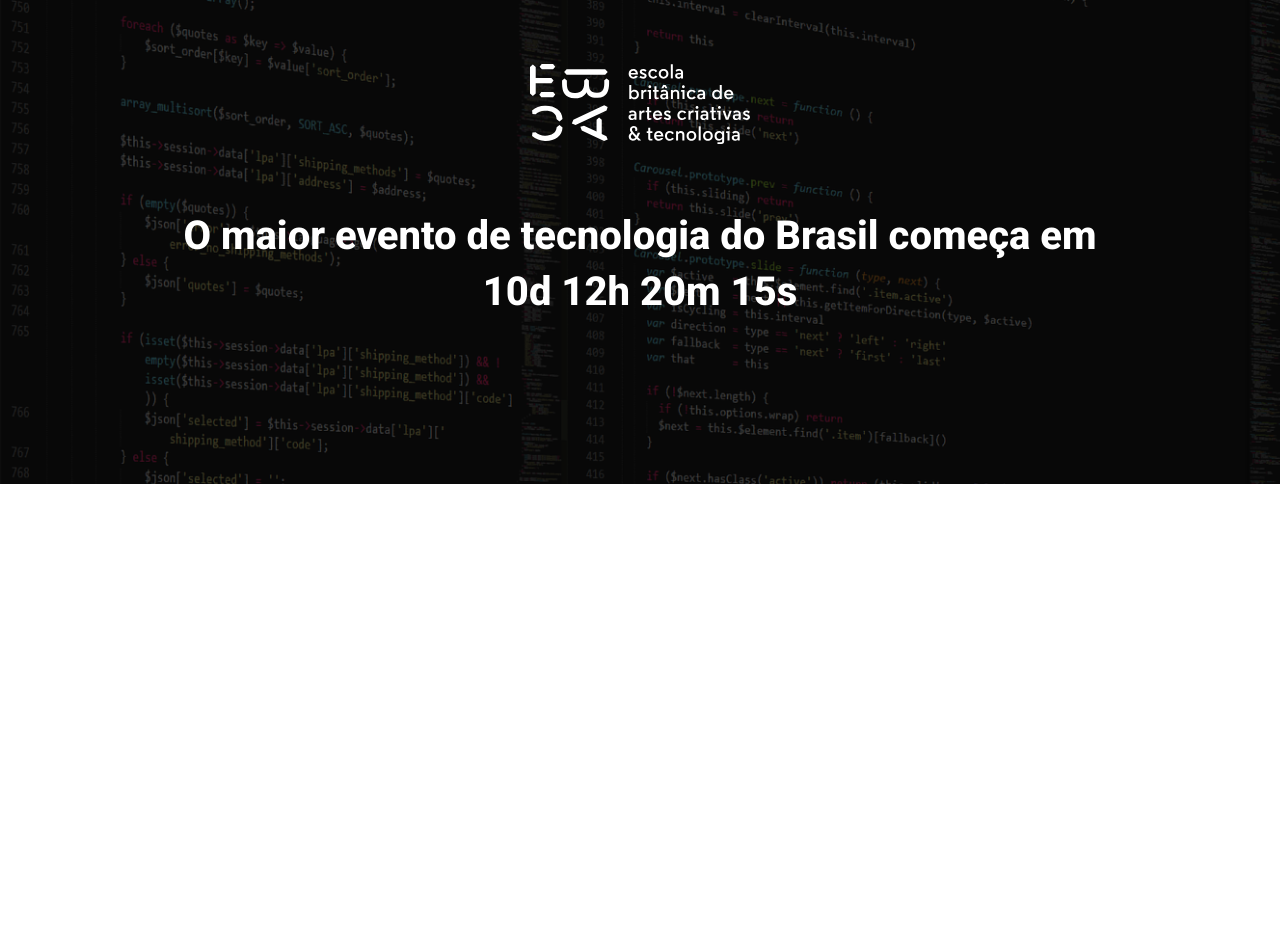
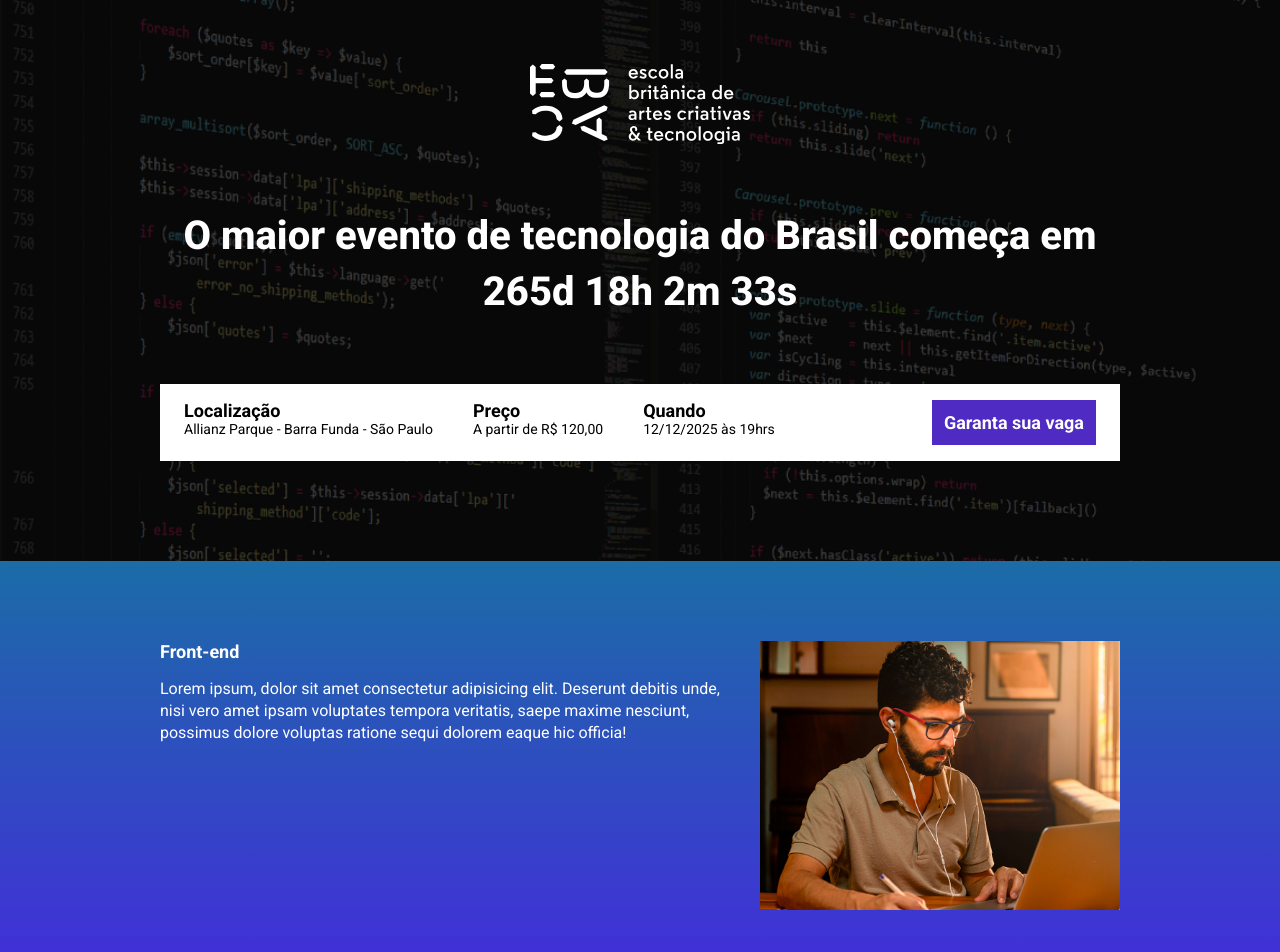
Before and after one commit to LuizSoares0408/ebac_tech_talks, a website built with Parcel: page src/index.html in a window 1280 px wide. Shown: the top 952 px of the page. Before the commit the page ends 800 px from the top, so only its background shows below. Built offline with nearby package versions, Linux system fonts and the light colour scheme.

Commit message:
criando a contagem regressiva

```diff
--- a/src/index.html
+++ b/src/index.html
@@ -8,18 +8,83 @@
     <link rel="preconnect" href="https://fonts.gstatic.com" crossorigin>
     <link href="https://fonts.googleapis.com/css2?family=Lobster&family=Pacifico&family=Roboto:ital,wght@0,100..900;1,100..900&display=swap" rel="stylesheet">
     <link rel="stylesheet" href="./styles/main.scss">
+    <link rel="stylesheet" href="https://unpkg.com/aos@next/dist/aos.css" />
 </head>
 <body>
     <header class="hero">
         <div class="container">
             <img class="hero__logo" src="./images/ebac_logo.svg" alt="EBAC">
             <p class="hero__text">
-                O maior evento de tecnologia do Brasil começa em 10d 12h 20m 15s
+                O maior evento de tecnologia do Brasil começa em <span id="contador"></span>
             </p>
+            <div class="infos-bar">
+                <ul class="infos-bar__infos">
+                    <li class="infos-bar__infos__item">
+                        <b>Localização</b>
+                        Allianz Parque - Barra Funda - São Paulo
+                    </li>
+                    <li class="infos-bar__infos__item">
+                        <b>Preço</b>
+                        A partir de R$ 120,00
+                    </li>
+                    <li class="infos-bar__infos__item">
+                        <b>Quando</b>
+                        12/12/2025 às 19hrs
+                    </li>
+                </ul>
+                <a href="" class="button button--primary">
+                    Garanta sua vaga
+                </a>
+            </div>
         </div>
     </header>
 
+    <section class="event event--frontend">
+        <div class="container" data-aos="fade-right">
+            <div class="event__details">
+                <h2 class="event__details__title">Front-end</h2>
+                <p class="event__details__description">
+                    Lorem ipsum, dolor sit amet consectetur adipisicing elit. Deserunt debitis unde, nisi vero amet ipsam voluptates tempora veritatis, saepe maxime nesciunt, possimus dolore voluptas ratione sequi dolorem eaque hic officia!
+                </p>
+            </div>
+            <img class="event__image" src="./images/frontend.png" alt="Front-end">
+        </div>
+    </section>
+    <section class="event event--ui-ux event--image-left">
+        <div class="container" data-aos="fade-left">
+            <div class="event__details">
+                <h2 class="event__details__title">UI/UX</h2>
+                <p class="event__details__description">
+                    Lorem ipsum, dolor sit amet consectetur adipisicing elit. Deserunt debitis unde, nisi vero amet ipsam voluptates tempora veritatis, saepe maxime nesciunt, possimus dolore voluptas ratione sequi dolorem eaque hic officia!
+                </p>
+            </div>
+            <img class="event__image" src="./images/frontend.png" alt="Front-end">
+        </div>
+    </section>
+    <section class="event event--data-science">
+        <div class="container" data-aos="fade-right">
+            <div class="event__details">
+                <h2 class="event__details__title">Data Science</h2>
+                <p class="event__details__description">
+                    Lorem ipsum, dolor sit amet consectetur adipisicing elit. Deserunt debitis unde, nisi vero amet ipsam voluptates tempora veritatis, saepe maxime nesciunt, possimus dolore voluptas ratione sequi dolorem eaque hic officia!
+                </p>
+            </div>
+            <img class="event__image" src="./images/frontend.png" alt="Front-end">
+        </div>
+    </section>
+    <section class="event event--backend event--image-left">
+        <div class="container" data-aos="fade-left">
+            <div class="event__details">
+                <h2 class="event__details__title">Back-end</h2>
+                <p class="event__details__description">
+                    Lorem ipsum, dolor sit amet consectetur adipisicing elit. Deserunt debitis unde, nisi vero amet ipsam voluptates tempora veritatis, saepe maxime nesciunt, possimus dolore voluptas ratione sequi dolorem eaque hic officia!
+                </p>
+            </div>
+            <img class="event__image" src="./images/frontend.png" alt="Front-end">
+        </div>
+    </section>
 
+    <script src="https://unpkg.com/aos@next/dist/aos.js"></script>
     <script src="./scripts/main.js"></script>
 </body>
 </html>
--- a/src/scripts/main.js
+++ b/src/scripts/main.js
@@ -1 +1,27 @@
-console.log("Ola mundo");
+AOS.init();
+
+const dataDoEvento = new Date("Dec 12, 2025 19:00:00");
+const timeStampDoEvento = dataDoEvento.getTime();
+
+const contaAsHoras = setInterval(function() {
+    const agora = new Date();
+    const timeStampAtual = agora.getTime();
+
+    const distanciaAteOEvento = timeStampDoEvento - timeStampAtual;
+
+    const diaEmMs = 1000 * 60 * 60 * 24;
+    const horaEmMs = 1000 * 60 * 60;
+    const minutoEmMs = 1000 * 60;
+
+    const diasAteOEvento = Math.floor(distanciaAteOEvento / diaEmMs);
+    const horasAteOEvento = Math.floor((distanciaAteOEvento % diaEmMs) / horaEmMs);
+    const minutosAteOEvento = Math.floor((distanciaAteOEvento % horaEmMs) / minutoEmMs);
+    const segundosAteOEvento = Math.floor((distanciaAteOEvento % minutoEmMs) / 1000);
+
+    document.getElementById('contador').innerHTML = `${diasAteOEvento}d ${horasAteOEvento}h ${minutosAteOEvento}m ${segundosAteOEvento}s`;
+
+    if (distanciaAteOEvento < 0) {
+        clearInterval(contaAsHoras);
+        document.getElementById('contador').innerHTML = `Evento expirado`;
+    }
+}, 1000);
--- /dev/null
+++ b/src/styles/_event.scss
@@ -0,0 +1,64 @@
+@use 'variables';
+
+.event {
+    padding: 80px 0;
+
+
+    &--frontend {
+        background-image: linear-gradient(variables.$blue1, variables.$blue2);
+    }
+
+    &--ui-ux {
+        background-image: linear-gradient(variables.$blue2, variables.$pink);
+    }
+
+    &--data-science {
+        background-image: linear-gradient(variables.$pink, variables.$yellow);
+    }
+
+    &--backend {
+        background-image: linear-gradient(variables.$yellow, variables.$pink);
+    }
+
+    &--image-left {
+        .container {
+            flex-direction: row-reverse;
+        }
+    }
+
+    .container {
+        display: flex;
+        gap: 40px;
+    }
+
+    &__image {
+        max-width: 360px;
+    }
+
+    &__details {
+        &__title {
+            font-size: 18px;
+            font-weight: bold;
+            margin-bottom: 16px;
+        }
+
+        &__description {
+            line-height: 22px;
+        }
+    }
+
+    @media (max-width:640px) {
+        .container {
+            display: block;
+        }
+
+        &__image {
+            width: 100%;
+        }
+
+        &__details {
+            margin-right: 0;
+            margin-bottom: 16px;
+        }
+    }
+}
--- a/src/styles/_hero.scss
+++ b/src/styles/_hero.scss
@@ -1,3 +1,5 @@
+@use 'variables';
+
 .hero {
     padding-top: 64px;
     padding-bottom: 100px;
@@ -16,7 +18,7 @@
         left: 0;
         width: 100%;
         height: 100%;
-        background-color: #000;
+        background-color: variables.$secondaryTextColor;
         content: "";
         opacity: .7;
     }
@@ -26,7 +28,6 @@
         margin-bottom: 64px;
         font-size: 40px;
         line-height: 56px;
-        color:#fff;
         font-weight: 800;
         text-align: center;
     }
--- /dev/null
+++ b/src/styles/_variables.scss
@@ -0,0 +1,8 @@
+$textColor: #fff;
+$secondaryTextColor: #000;
+
+$blue1: #1b6ca7;
+$blue2: #442bdb;
+$pink: #89223B;
+$yellow: #9C791D;
+$purple:#4f2ac3;
--- /dev/null
+++ b/src/styles/components/_buttons.scss
@@ -0,0 +1,26 @@
+@use '../variables';
+
+.button {
+    padding: 12px;
+    font-size: 18px;
+    font-weight: bold;
+    text-decoration: none;
+    text-align: center;
+    white-space: nowrap;
+
+    &--primary {
+        color: variables.$textColor;
+        background-color: variables.$purple;
+    }
+
+    @media (max-width: 640px) {
+        display: flex;
+        width: 100%;
+
+    }
+
+    @media (max-width: 1024px) {
+        display: flex;
+        align-items: center;
+    }
+}
--- /dev/null
+++ b/src/styles/components/_infos_bar.scss
@@ -0,0 +1,42 @@
+@use '../variables';
+
+.infos-bar {
+    padding: 16px 24px;
+    background-color: variables.$textColor;
+    display: flex;
+    justify-content: space-between;
+
+    &__infos {
+        display: flex;
+        gap: 40px;
+
+        &__item {
+            font-size: 14px;
+            color: variables.$secondaryTextColor;
+
+            b {
+                color: variables.$secondaryTextColor;
+                font-size: 18px;
+                display: block;
+            }
+        }
+    }
+
+    @media (max-width: 640px) {
+        display: block;
+
+        &__infos {
+            display: block;
+
+            &__item {
+                margin-bottom: 24px;
+            }
+        }
+    }
+
+    @media (max-width: 1024px) {
+        &__infos {
+            gap: 16px;
+        }
+    }
+}
--- a/src/styles/main.scss
+++ b/src/styles/main.scss
@@ -1,11 +1,16 @@
 @use 'hero';
+@use 'components/infos_bar';
+@use 'components/buttons';
+@use 'event';
+@use 'variables';
 
 * {
     margin: 0;
     padding: 0;
     box-sizing: border-box;
     font-family: Roboto, sans-serif;
-    color:#fff;
+    color:variables.$textColor;
+    list-style: none;
 }
 
 .container {
```
Also changed, not shown: package.json (+5 -3 lines), 1 other file.
